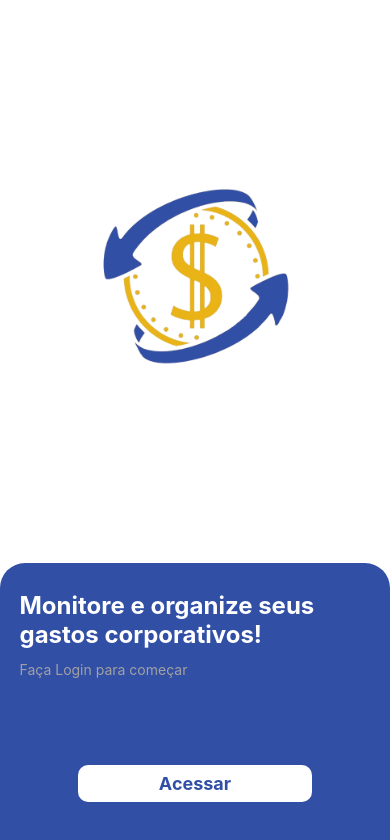
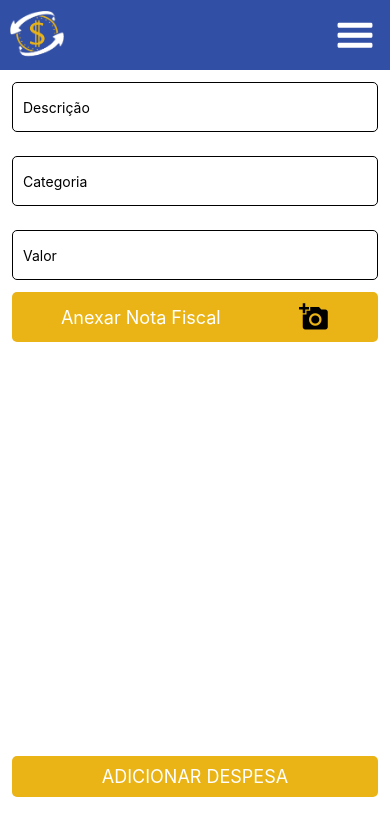
Before and after one commit to SSancaSH-Projetos/cash-flow-mobile, a React Native app: screen /AddExpenses in a window 390 px wide. Shown: the top 840 px of the page. Built offline with nearby package versions, Linux system fonts and the light colour scheme.

Commit message:
Criado tela de adicionar nota fiscal

```diff
--- a/src/components/CardExpenses/index.js
+++ b/src/components/CardExpenses/index.js
@@ -4,7 +4,7 @@ import Styles from './Styles';
 import Icon from 'react-native-vector-icons/FontAwesome';
 import { useNavigation } from '@react-navigation/native';
 
-export default function CardExpenses({ description,value, onRemove, onPress }) {
+export default function CardExpenses({ description,value, onRemove }) {
 
     const navigator = useNavigation();
 
@@ -23,7 +23,6 @@ export default function CardExpenses({ description,value, onRemove, onPress }) {
                 </View>
 
 
-
                 <View style={Styles.containerFooter}>
                     <View style={Styles.contentText}>
                         <Icon name="money" size={30} color="#000" />
--- a/src/pages/AddExpenses/Styles/index.js
+++ b/src/pages/AddExpenses/Styles/index.js
@@ -1,72 +1,54 @@
 import { StyleSheet } from 'react-native';
-import Colors from '../../../colors'; // Certifique-se de importar suas cores corretamente
+import Colors from '../../../colors';
 
 const styles = StyleSheet.create({
     container: {
         flex: 1,
-        backgroundColor: '#fff', // Cor de fundo branca
+        backgroundColor: '#fff',
     },
-    header: {
-        flexDirection: 'row',
-        alignItems: 'center',
-        justifyContent: 'space-between',
-        backgroundColor: Colors.primary, // Cor da barra azul
-        paddingHorizontal: 16,
-        paddingVertical: 12,
-    },
-    logo: {
-        width: 50,
-        height: 40,
-    },
-    menuIcon: {
-        padding: 5,
-        borderRadius: 5,
-    },
-    formContainer: {
-        paddingHorizontal: 20,
-        paddingVertical: 10,
-        paddingTop: 90,
-    },
-    inputContainer: {
-        marginBottom: 10,
+    form:{
+
     },
     input: {
-        borderWidth: 2,
-        borderColor: Colors.primary,
+        height: 50,
+        margin: 12,
+        borderWidth: 1,
         borderRadius: 5,
-        paddingVertical: 8,
-        paddingHorizontal: 10,
-        marginBottom: 30,
-        borderRadius: 5,
-    },
-    photoButton: {
+        padding: 10,
+
+      },
+      areaButton:{
         flexDirection: 'row',
+        width: '100%',
+        height: 50,
         alignItems: 'center',
-        backgroundColor: Colors.secondary, // Cor do botão "Tirar Foto da Nota Fiscal"
+        justifyContent: 'center',
+
+      },
+      button:{
+        width: '94%',
+        backgroundColor: Colors.secondary,
+        flexDirection:'row',
+        alignItems: 'center',
+        justifyContent: 'space-around',
         padding: 10,
         borderRadius: 5,
-        marginTop: 40,
-    },
-    addButton: {
+
+      },
+      textButton:{
+        fontSize: 18,
+        color: Colors.branco,
+      },
+      areaButtonAdd:{
+        position: 'absolute',
+        bottom: '5%',
         flexDirection: 'row',
+        width: '100%',
+        height: 50,
         alignItems: 'center',
-        justifyContent: 'center', // Centraliza o conteúdo horizontalmente
-        backgroundColor: Colors.secondary, // Cor do botão "Adicionar Despesa"
-        paddingVertical: 10,
-        paddingHorizontal: 20,
-        borderRadius: 5,
-        marginTop: 10, // Ajuste o espaçamento conforme necessário
-        width: 300, // Ajuste a largura do botão conforme necessário
-    },
-    buttonText: {
-        color: '#fff',
-        fontSize: 16,
-        marginLeft: 5,
-    },
-    centeredButtonContainer: {
-        alignItems: 'center',
-        marginTop: 90, // Ajuste o espaçamento conforme necessário
-    },
+        justifyContent: 'center',
+      },
+
 
 });
 
--- /dev/null
+++ b/src/pages/AddExpenses/index.js
@@ -0,0 +1,39 @@
+import { View, Text, TextInput, TouchableOpacity } from 'react-native';
+import React from 'react'
+import Styles from './Styles/'
+import Icon from 'react-native-vector-icons/MaterialIcons';
+import Header from '../../components/Header/'
+
+export default function AddExpenses() {
+ return (
+   <View style={Styles.container}>
+        <Header/>
+        <View Style={Styles.form}>
+            <TextInput
+                style={Styles.input}
+                placeholder='Descrição'
+            />
+            <TextInput
+                style={Styles.input}
+                placeholder='Categoria'
+            />
+            <TextInput
+                style={Styles.input}
+                placeholder='Valor'
+                keyboardType='numeric'
+            />
+        </View>
+        <TouchableOpacity style={Styles.areaButton}>
+            <View style={Styles.button}>
+                <Text style={Styles.textButton}>Anexar Nota Fiscal</Text>
+                <Icon name="add-a-photo" size={30} color="#000" />
+            </View>
+        </TouchableOpacity>
+        <TouchableOpacity style={Styles.areaButtonAdd}>
+            <View style={Styles.button}>
+                <Text style={Styles.textButton}>ADICIONAR DESPESA</Text>
+            </View>
+        </TouchableOpacity>
+   </View>
+  );
+}
--- a/src/pages/ExpensesDescription/index.js
+++ b/src/pages/ExpensesDescription/index.js
@@ -7,9 +7,8 @@
     import CardExpenses from '../../components/CardExpenses';
 
 
-    export default function TravelDescription() {
+    export default function ExpensesDescription() {
         const [dataTravel , setDataTravel] = useState([]);
-
         const navigation = useNavigation();
         const route = useRoute();
 
@@ -26,13 +25,6 @@
             navigation.navigate('AddExpenses');
         }
 
-        const despesas = [
-            {id: '1', description: 'Restaurante', valor: '98,90' },
-            {id: '2', description: 'Dormitorio', valor: '198,90' },
-            {id: '3', description: 'Combustivel', valor: '598,90' },
-        ]
-
-
 
         return(
             <View style={Styles.container}>
--- a/src/pages/TravelDescription/index.js
+++ b/src/pages/TravelDescription/index.js
@@ -5,6 +5,7 @@
     import Icon from 'react-native-vector-icons/FontAwesome';
     import Header from '../../components/Header';
     import CardExpenses from '../../components/CardExpenses';
+    import AddExpenses from '../AddExpenses/'
 
 
     export default function TravelDescription() {
@@ -23,15 +24,13 @@
             console.log("Descrição: "+id);
         }, [route.params]);
 
-        const addItemToList = () =>{
+        const goToAddExpenses = () =>{
             navigation.navigate('AddExpenses');
         }
 
 
         const despesas = [
             {id: '1', description: 'Restaurante', valor: '98,90' },
-            {id: '2', description: 'Dormitorio', valor: '198,90' },
-            {id: '3', description: 'Combustivel', valor: '598,90' },
         ]
 
         return(
@@ -75,7 +74,7 @@
 
                 </View>
 
-                <TouchableOpacity style={Styles.containerBottom}>
+                <TouchableOpacity style={Styles.containerBottom} onPress={goToAddExpenses}>
                     <Icon name="plus" size={30} color="#000" />
                 </TouchableOpacity>
             </View>
--- a/src/routes/index.js
+++ b/src/routes/index.js
@@ -2,9 +2,10 @@ import { createNativeStackNavigator } from "@react-navigation/native-stack";
 import Welcome from '../pages/Welcome'
 import SignIn from '../pages/SignIn'
 import TravelList from "../pages/TravelList";
-import addTravel from "../pages/AddTravel";
-import TravelDescription from "../pages/TravelDescription/"
-import ExpensesDescription from '../pages/ExpensesDescription/'
+import AddTravel from "../pages/AddTravel";
+import TravelDescription from "../pages/TravelDescription"
+import ExpensesDescription from '../pages/ExpensesDescription'
+import AddExpenses from "../pages/AddExpenses";
 
 
 const Stack =  createNativeStackNavigator();
@@ -30,7 +31,7 @@ export default  function Routes(){
              />
              <Stack.Screen
                 name='AddTravel'
-                component={addTravel}
+                component={AddTravel}
                 options={{headerShown:false}}
              />
               <Stack.Screen
@@ -43,6 +44,11 @@ export default  function Routes(){
                 component={ExpensesDescription}
                 options={{headerShown:false}}
              />
+               <Stack.Screen
+                name='AddExpenses'
+                component={AddExpenses}
+                options={{headerShown:false}}
+             />
         </Stack.Navigator>
     )
 }
```
